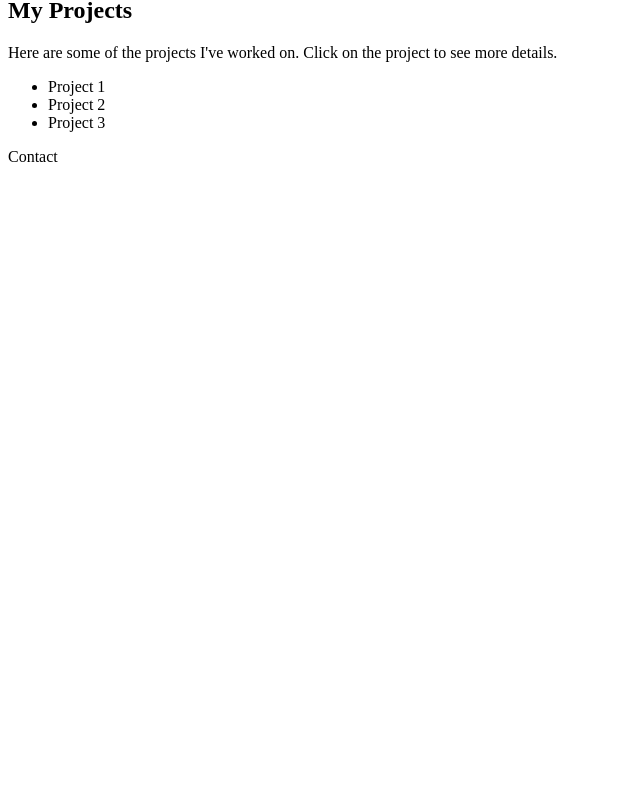
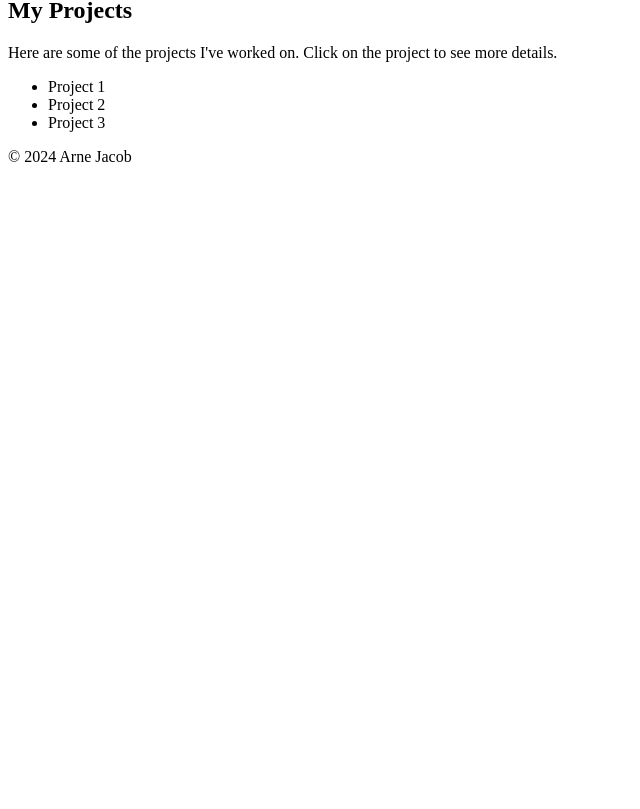
Before and after one commit to Dudeldups/portfolio, a React (Vite) app in the folder frontend/: page / in a window 1280 px wide. Shown: the part 471-1280 px from the top of the page, without its empty margins (0-640 px from the left). After the commit the page ends 800 px from the top, so only its background shows below. Built offline with nearby package versions, Linux system fonts and the light colour scheme; the HTML template or start-up script is replaced by a standard one.

Commit message:
chore: removed Contact component

```diff
--- a/frontend/src/App.tsx
+++ b/frontend/src/App.tsx
@@ -1,7 +1,6 @@
 import Header from "./components/Header/Header";
 import Hero from "./components/Hero/Hero";
 import Projects from "./components/Projects/Projects";
-import Contact from "./components/Contact/Contact";
 import Footer from "./components/Footer/Footer";
 import ScrollToTop from "./components/ScrollToTop";
 import { useRef } from "react";
@@ -18,7 +17,6 @@ const App = () => {
       <main role="main" id="main-content">
         <Hero />
         <Projects />
-        <Contact />
       </main>
       <Footer />
 
--- a/frontend/src/components/Contact/Contact.scss
+++ /dev/null
@@ -1,5 +0,0 @@
-@use "../../scss/abstracts" as *;
-
-.contact {
-  min-height: 100vh;
-}
--- a/frontend/src/components/Contact/Contact.tsx
+++ /dev/null
@@ -1,11 +0,0 @@
-import "./Contact.scss";
-
-const Contact = () => {
-  return (
-    <section id="contact" className="contact">
-      Contact
-    </section>
-  );
-};
-
-export default Contact;
```
